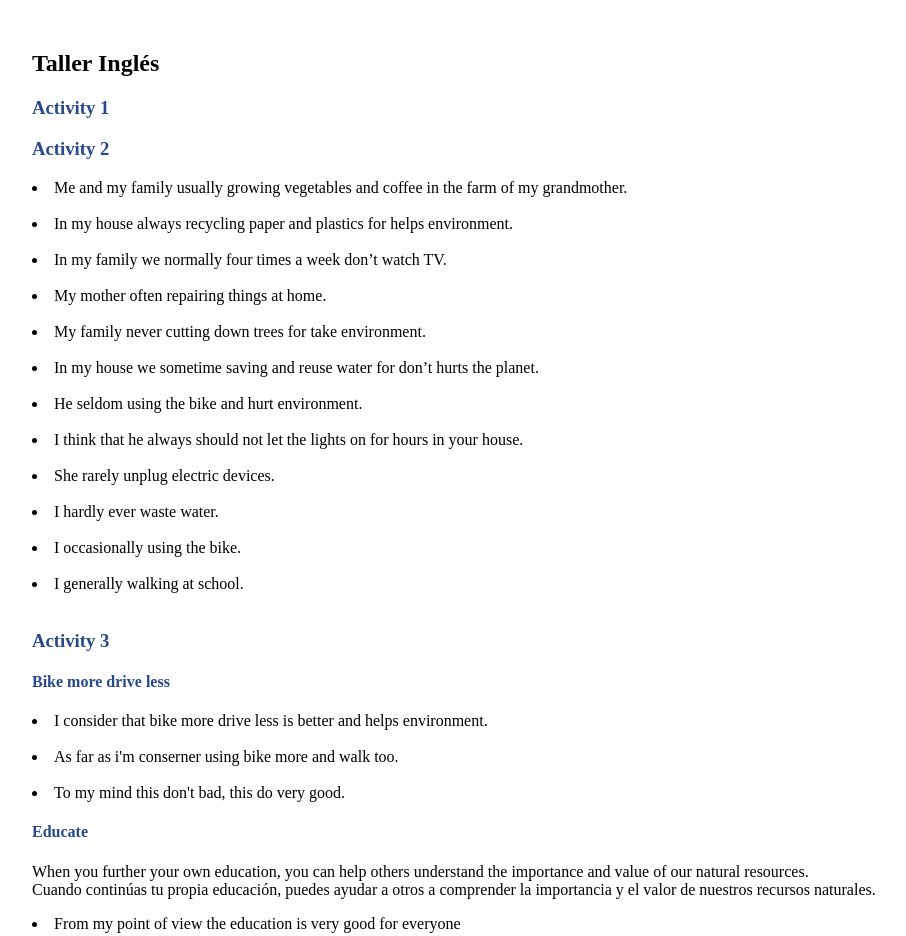
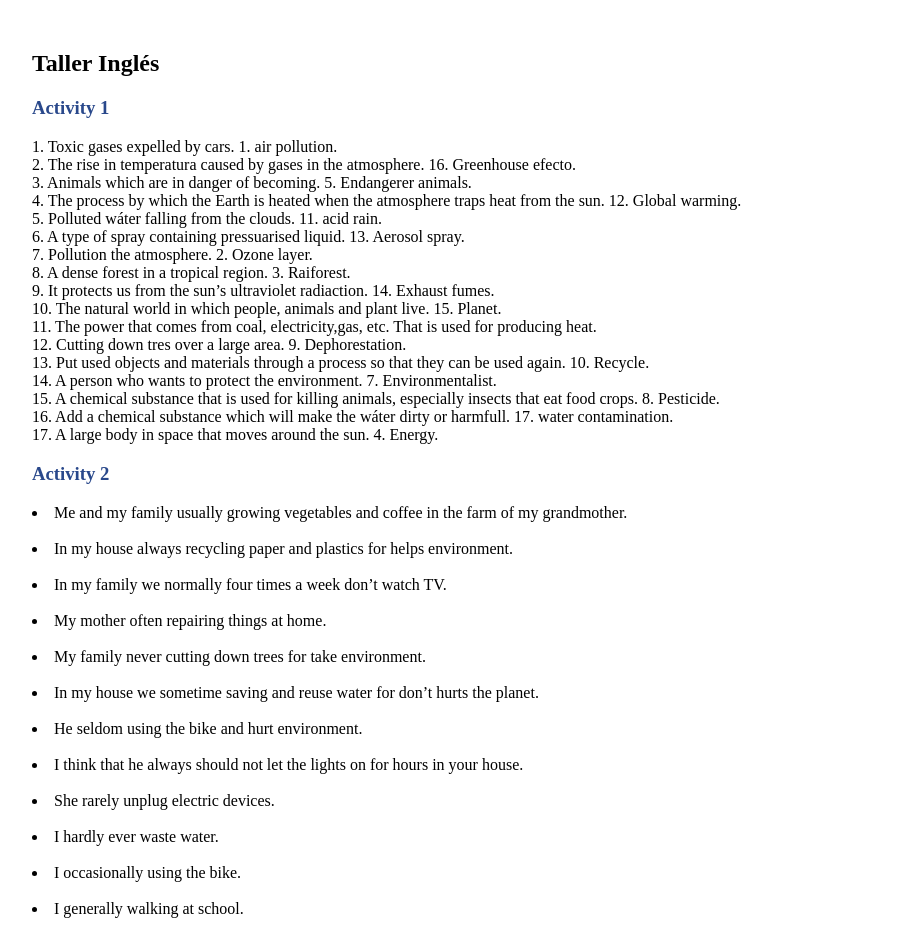
Before and after one commit to camberryu/pagianweb, a plain HTML site: page index.html in a window 1280 px wide. Shown: the part 2320-3256 px from the top of the page, without its empty margins (86-992 px from the left). Drawn offline with Linux system fonts and the light colour scheme.

Commit message:
Update index.html

```diff
--- a/index.html
+++ b/index.html
@@ -148,6 +148,25 @@
 <div class="moon">
 <h2>Taller Inglés</h2>
 <h3 style="color: rgb(41, 72, 139);">Activity 1</h3>
+    <p>1. Toxic gases expelled by cars. 1. air pollution.<br>
+2. The rise in temperatura caused by gases in the atmosphere. 16. Greenhouse efecto.<br>
+
+3. Animals which are in danger of becoming. 5. Endangerer animals.<br>
+4. The process by which the Earth is heated when the atmosphere traps heat from the sun. 12. Global warming.<br>
+5. Polluted wáter falling from the  clouds. 11. acid rain.<br>
+6. A type of spray containing pressuarised liquid. 13. Aerosol spray.<br>
+7. Pollution the atmosphere. 2. Ozone layer.<br>
+8. A dense forest in a tropical region. 3. Raiforest.<br>
+9. It protects us from the sun’s ultraviolet radiaction. 14. Exhaust fumes.<br>
+10. The natural world in which people, animals and plant live. 15. Planet.<br>
+11. The power that comes from coal, electricity,gas, etc. That is used for producing heat.<br>
+12. Cutting down tres over a large area. 9. Dephorestation.<br>
+13. Put used objects and materials through a process so that they can be used again. 10. Recycle.<br>
+14. A person who wants to protect the environment. 7. Environmentalist.<br>
+15. A chemical substance that is used for killing animals, especially insects that eat food crops. 8. Pesticide.<br>
+16. Add a chemical substance which will make the wáter dirty or harmfull. 17. water contamination.<br>
+17. A large body in space that moves around the sun. 4. Energy.
+</p>
 
 
 <h3 style="color: rgb(41, 72, 139);">Activity 2</h3>
@@ -203,8 +222,8 @@
 <p>Trees provide food and oxygen. They help save energy, clean the air, and help combat climate change. <br>
     Los árboles proporcionan alimento y oxígeno. Ayudan a ahorrar energía, limpiar el aire y ayudar a combatir el cambio climático. <br>
 </p>
-<li>In my opinion planting trees is very good for oxygen.</li>
-<li>I would say that planting trees is better for us.</li>
+<li>In my opinion planting trees is very good for oxygen.</li><br>
+<li>I would say that planting trees is better for us.</li><br>
 <li>I consider that everyone do should plant trees.</li>
 
 <h4 style="color: rgb(41, 72, 139);">Lang fasting light bulbs are a bright idea</h4>
```
